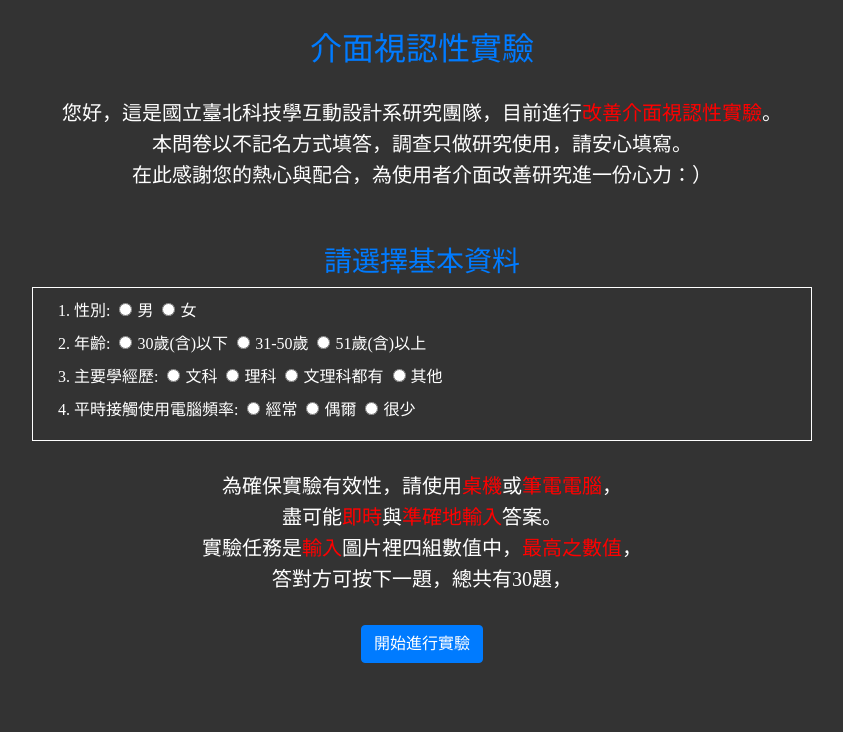
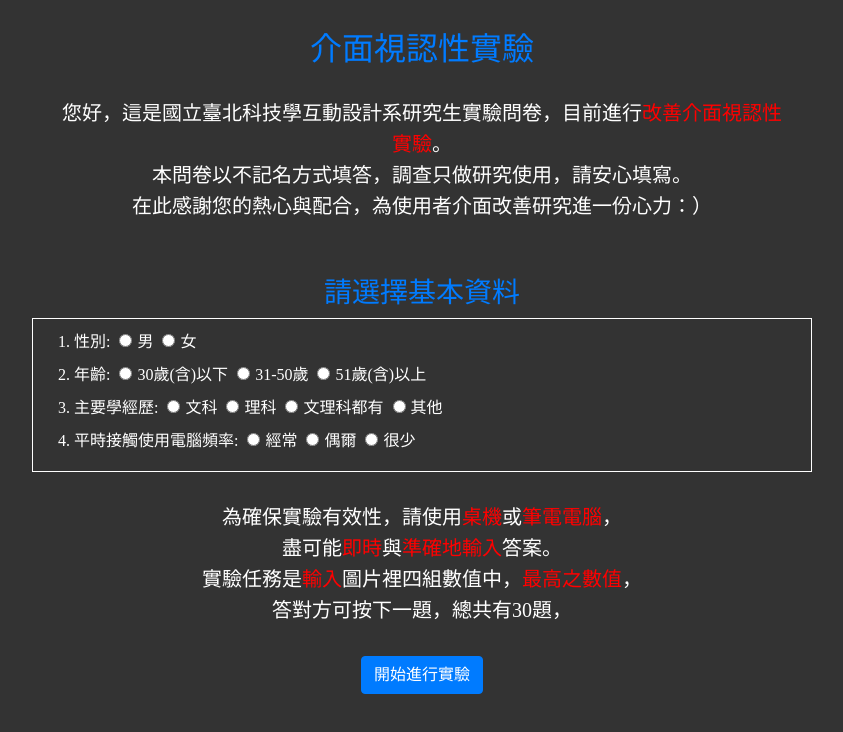
Before and after one commit to CheriHsu/legibility_test, a plain HTML site: page index.html in a window 1280 px wide. Shown: the whole page, without its empty margins (218-1061 px from the left). Drawn offline with Linux system fonts and the light colour scheme.

Commit message:
text edit

```diff
--- a/index.html
+++ b/index.html
@@ -3,7 +3,7 @@
 <head>
     <meta charset="UTF-8">
     <meta name="viewport" content="width=device-width, initial-scale=1.0">
-    <title>Document</title>
+    <title>改善介面視認性實驗</title>
     <link rel="stylesheet" type="text/css" href="bootstrap.min.css">
     <link rel="stylesheet" type="text/css" href="test_speed.css">
 
@@ -15,7 +15,7 @@
     <!-- step1基本資料 -->
     <div id="step_1_div" class="container center">
         <h2>介面視認性實驗</h2>
-        <h5>您好，這是國立臺北科技學互動設計系研究團隊，目前進行<span class="red">改善介面視認性實驗</span>。<br>
+        <h5>您好，這是國立臺北科技學互動設計系研究生實驗問卷，目前進行<span class="red">改善介面視認性實驗</span>。<br>
             本問卷以不記名方式填答，調查只做研究使用，請安心填寫。<br>
             在此感謝您的熱心與配合，為使用者介面改善研究進一份心力：）</h5>
         <br>
```
